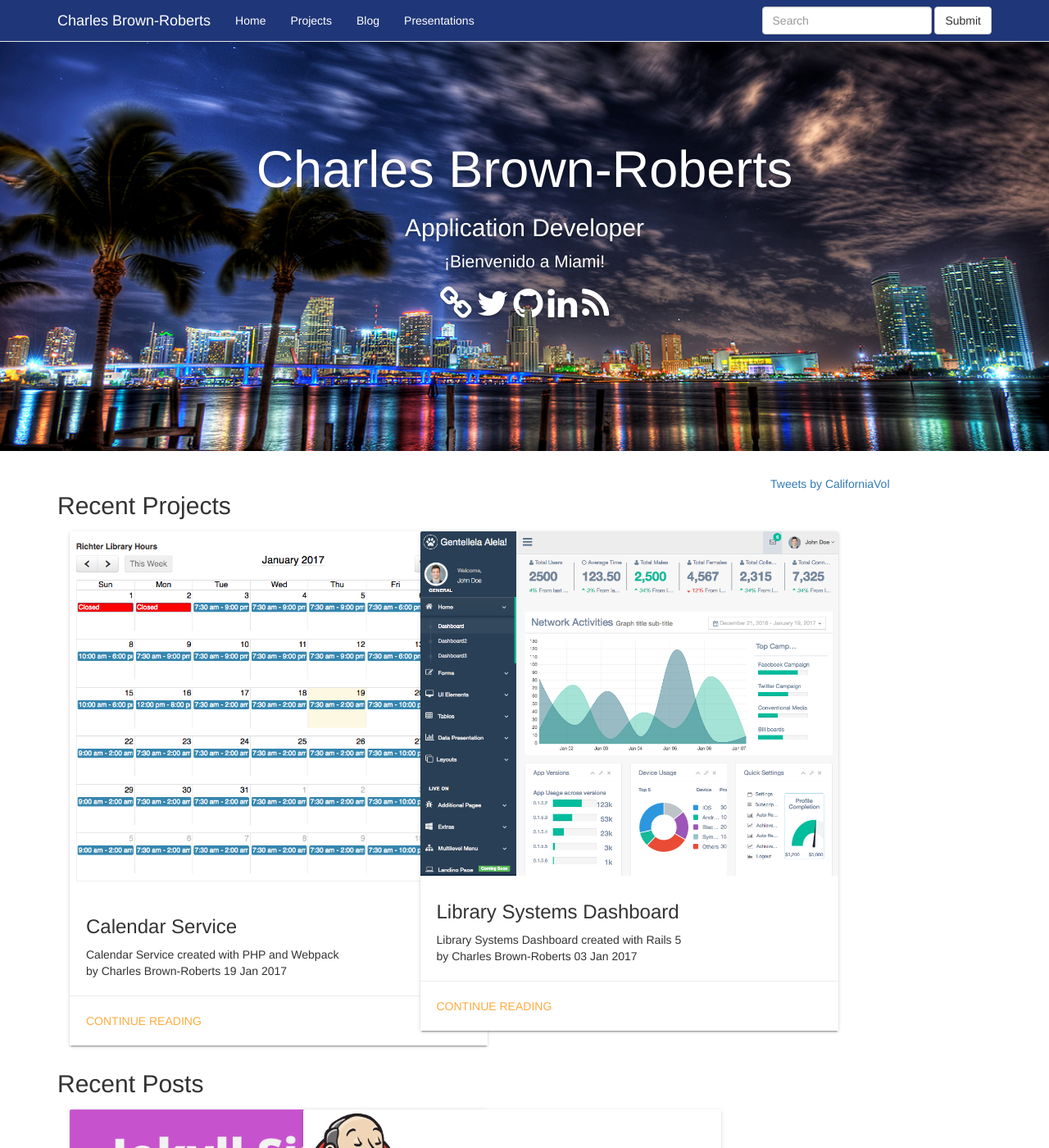
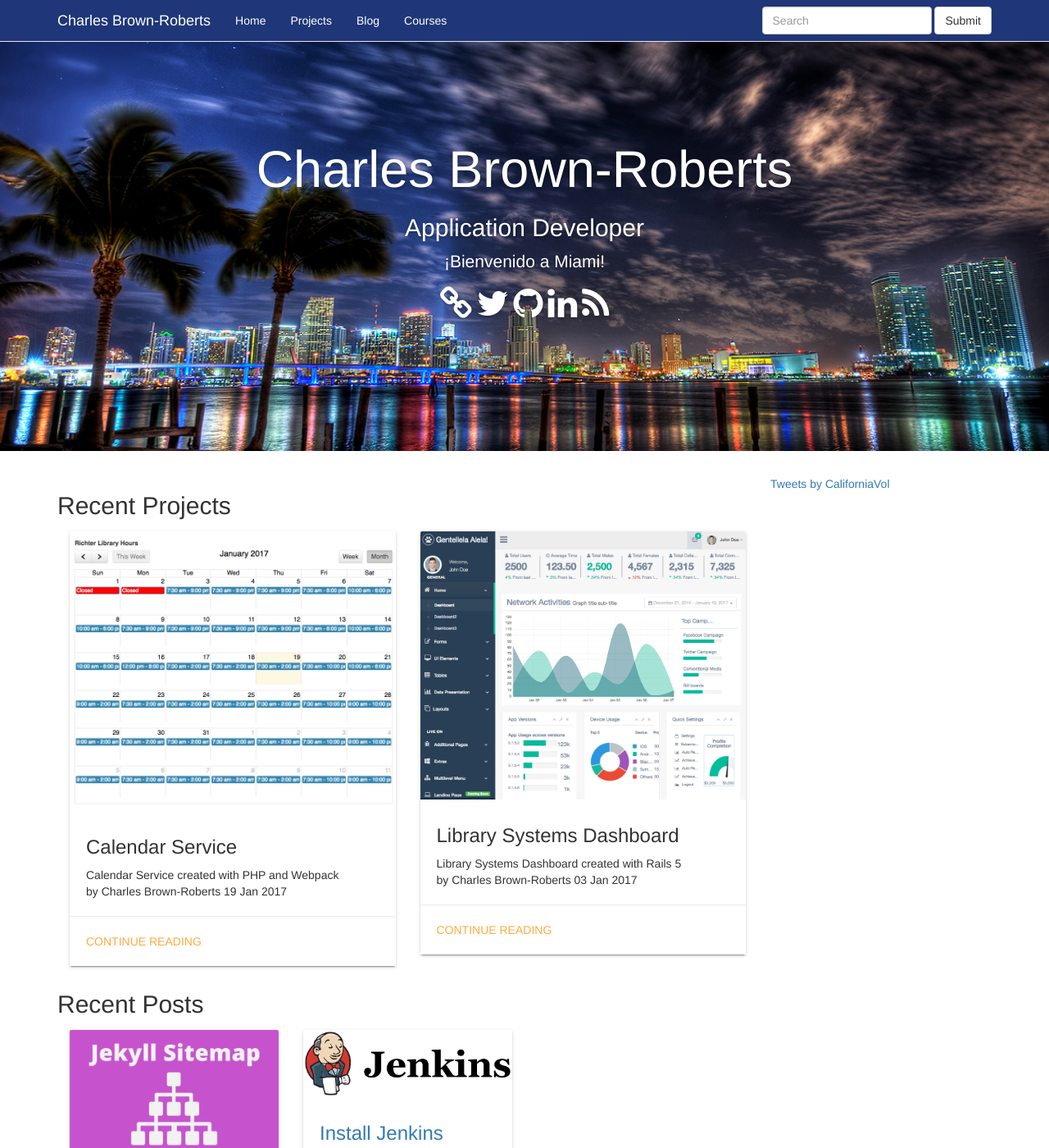
Before and after one commit to cgb37/cgb37.github.io, a Jekyll site: the page built from index.html, in a window 1280 px wide and 1400 px high. Shown: the whole window at 82% size. Built offline with Jekyll 4.4.1, drawn with Linux system fonts in a browser that asks for light colours; nearby versions of some CDN libraries; a script that is not in the unit is left out; comment, search, counter and statistics services are not loaded.

Commit message:
add courses page

```diff
--- a/_includes/header.html
+++ b/_includes/header.html
@@ -15,7 +15,7 @@
                 <li><a href="{{ site.github.url }}/">Home</a></li>
                 <li><a href="{{ site.github.url }}/projects">Projects</a></li>
                 <li><a href="{{ site.github.url }}/blog">Blog</a></li>
-                <li><a href="{{ site.github.url }}/presentations">Presentations</a></li>
+                <li><a href="{{ site.github.url }}/courses">Courses</a></li>
             </ul>
             <form class="navbar-form navbar-right" role="search">
                 <div class="form-group">
--- a/css/app.css
+++ b/css/app.css
@@ -244,14 +244,6 @@
     display: block;
 }
 
-@media (min-width: 700px) {
-
-    .card {
-        width: 510px;
-        min-height:380px;
-    }
-
-}
 
 
 
```
